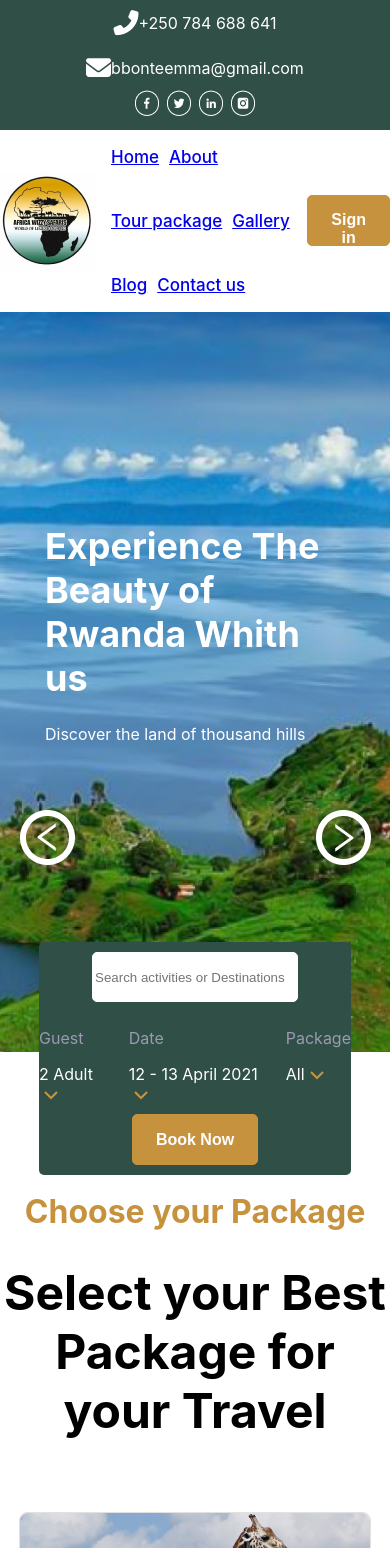
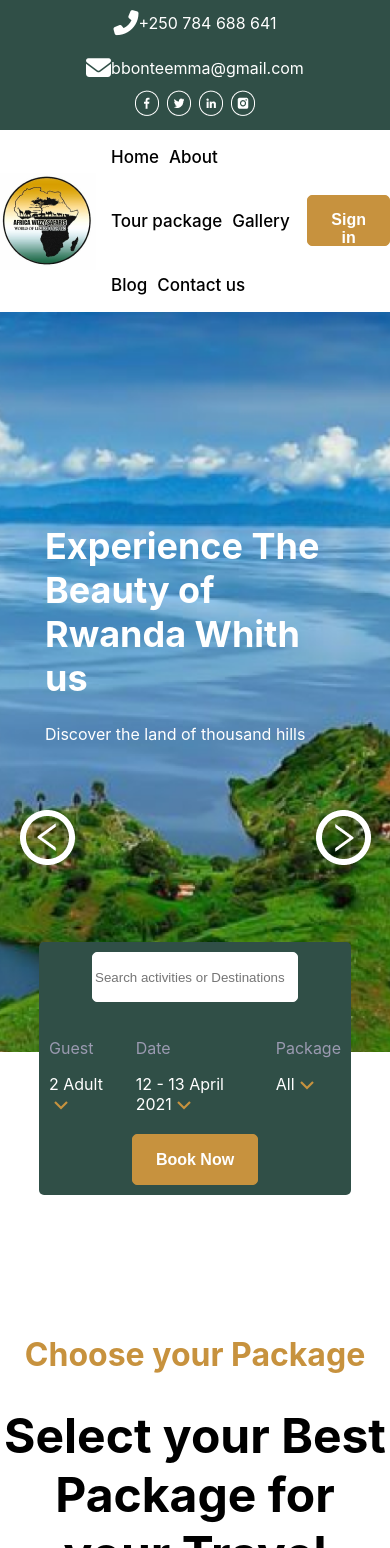
Before and after one commit to kadjialan/figma-page-react, a React (Create React App) app: page / in a window 390 px wide. Shown: the top 1548 px of the page. Built offline with nearby package versions, Linux system fonts and the light colour scheme.

Commit message:
responsive design complete

```diff
--- a/src/Pages/Home/Subsearch/Subsearch.css
+++ b/src/Pages/Home/Subsearch/Subsearch.css
@@ -1,21 +1,22 @@
 .bar {
     background-color: #304f47;
     display: flex;
-  width: 80%;
+    width: 60%;
     min-height: 88px;
     margin-top: -40px;
-  left: 10%;
-  justify-content: space-between;
+    margin-inline: auto;
+    justify-content: space-around;
+    gap: 10px;
     align-items: center;
     border-radius: 5px;
     padding: 0 2vw;
-  position: absolute;
+    position: relative;
 }
 
 input {
   height: 46px;
   border-radius: 5px;
-  width: 17vw;
+  width: 300px;
   border: 1px solid #fff;
 }
 
@@ -33,7 +34,19 @@ span img {
 
 .bar__options {
   display: flex;
-  gap: 20px;
+  gap: 10vw;
+  padding: 5px 10px;
+}
+
+@media screen and (max-width: 768px) {
+  .bar {
+   width: 736px;
+    left: 0;
+  }
+
+  input {
+    width: 230px;
+  }
 }
 
 @media screen and (max-width: 425px) {
@@ -42,10 +55,13 @@ span img {
     margin-top: -110px;
     flex-direction: column;
     padding: 10px 0;
+    width: 80%;
   }
 
   .bar__options {
-    padding: 10px 0;
+    display: flex;
+    gap: 8vw;
+    padding: 10px;
   }
 
   input {
--- a/src/components/Searchnav/Searchnav.css
+++ b/src/components/Searchnav/Searchnav.css
@@ -21,12 +21,21 @@
   font-size: 17px;
 }
 
-@media screen and (max-width: 425px) {
-.paragraphs {
-    flex-wrap: wrap;
+.paragraphs__link {
+  text-decoration: none;
+  color: black;
 }
 
-.searchbar {
+.paragraphs__link:hover {
+  text-decoration: underline;
+}
+
+@media screen and (max-width: 425px) {
+  .paragraphs {
+    flex-wrap: wrap;
+  }
+
+  .searchbar {
     width: 100%;
   }
-  }
+}
--- a/src/components/Searchnav/Searchnav.jsx
+++ b/src/components/Searchnav/Searchnav.jsx
@@ -11,22 +11,34 @@ export default function Searchnav() {
         <img src={Africa} alt="country" />
         <div className="paragraphs">
           <p>
-            <Link to="/">Home</Link>
+            <Link to="/" className="paragraphs__link">
+              Home
+            </Link>
           </p>
           <p>
-            <Link to="about">About</Link>
+            <Link to="about" className="paragraphs__link">
+              About
+            </Link>
           </p>
           <p>
-            <Link to="tourpackage">Tour package</Link>
+            <Link to="tourpackage" className="paragraphs__link">
+              Tour package
+            </Link>
           </p>
           <p>
-            <Link to="gallery">Gallery</Link>
+            <Link to="gallery" className="paragraphs__link">
+              Gallery
+            </Link>
           </p>
           <p>
-            <Link to="blog">Blog</Link>
+            <Link to="blog" className="paragraphs__link">
+              Blog
+            </Link>
           </p>
           <p>
-            <Link to="contact">Contact us</Link>
+            <Link to="contact" className="paragraphs__link">
+              Contact us
+            </Link>
           </p>
         </div>
       </div>
--- a/src/components/Sites/Sites.css
+++ b/src/components/Sites/Sites.css
@@ -23,7 +23,7 @@
 }
 
 .sites__text h2 {
-    color: black;
+  color: black;
 }
 
 .fixed {
@@ -32,3 +32,9 @@
   flex-direction: column;
   justify-content: space-between;
 }
+
+@media screen and (max-width: 425px) {
+  .sites__pic {
+    width: 100%;
+  }
+}
--- a/src/components/Sites/Sites.jsx
+++ b/src/components/Sites/Sites.jsx
@@ -49,7 +49,7 @@ export default function Sites() {
       {array.map((data) => {
         return (
           <div className="sites__content">
-            <img src={data.picture} alt="images" />
+            <img src={data.picture} alt="images" className="sites__pic" />
             <div className="sites__text">
               <h2>{data.title}</h2>
               <div className="fixed">
```
Lines whose indentation alone changed are shown as unchanged.
